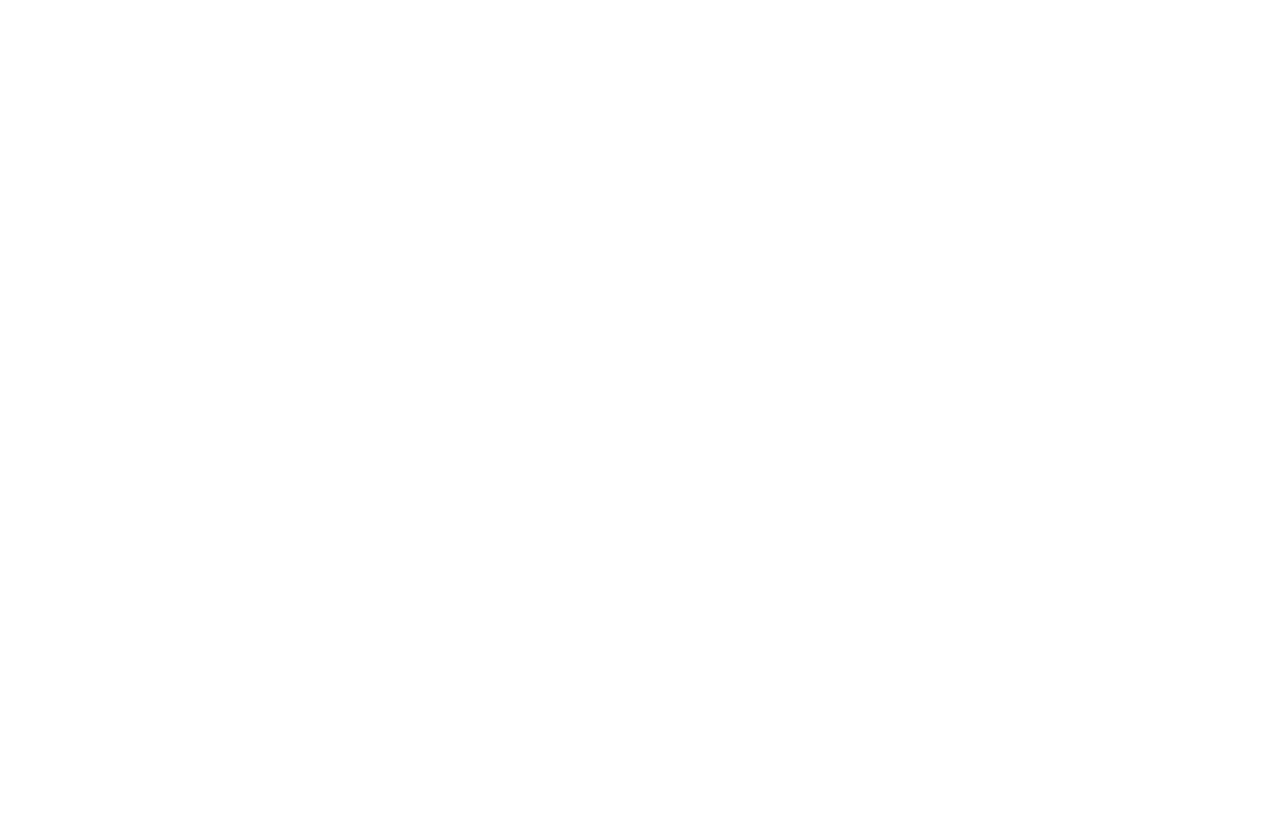
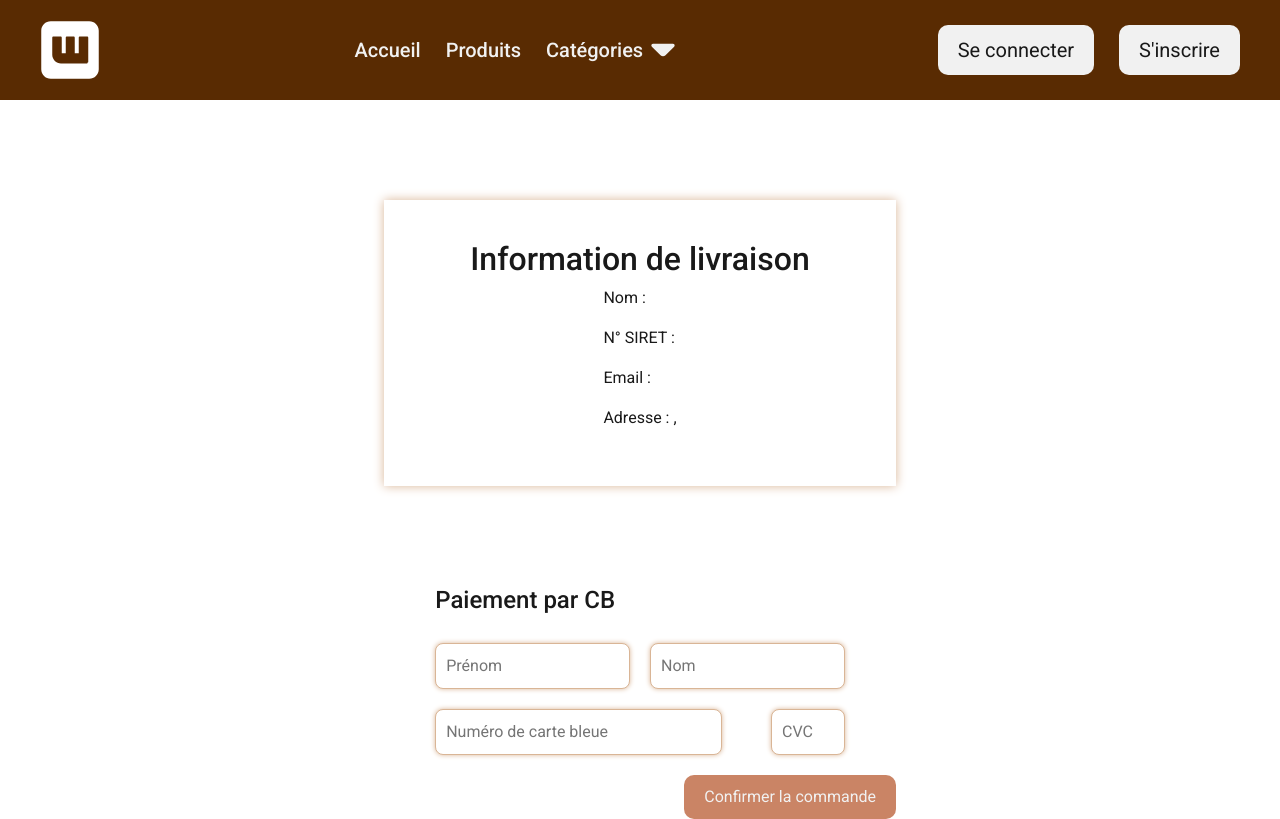
Before and after one commit to ClementYanez/ecf-webwares, a Vue app: page /#/order-payement in a window 1280 px wide. Built offline with nearby package versions, Linux system fonts and the light colour scheme.

Commit message:
récap commande et cb

```diff
--- a/src/components/PaymentComponent.vue
+++ b/src/components/PaymentComponent.vue
@@ -0,0 +1,145 @@
+<template>
+    <div class="payment-container">
+      <div class="form-group">
+  <h4>Paiement par CB</h4>
+
+  <!-- Les inputs Prénom et Nom -->
+  <div class="name-fields">
+    <input type="text" v-model="firstName" placeholder="Prénom" class="input-name" />
+    <input type="text" v-model="lastName" placeholder="Nom" class="input-name" />
+  </div>
+  <p v-if="errorMessages.firstName" class="error-message">{{ errorMessages.firstName }}</p>
+  <p v-if="errorMessages.lastName" class="error-message">{{ errorMessages.lastName }}</p>
+
+  <!-- Les inputs Numéro de carte bleue et CVC -->
+  <div class="card-fields">
+    <input type="text" v-model="cardNumber" placeholder="Numéro de carte bleue" class="input-card" />
+    <input type="text" v-model="cvc" placeholder="CVC" class="input-cvc" />
+  </div>
+  <p v-if="errorMessages.cardNumber" class="error-message">{{ errorMessages.cardNumber }}</p>
+  <p v-if="errorMessages.cvc" class="error-message">{{ errorMessages.cvc }}</p>
+</div>
+      <ButtonComponent text="Confirmer la commande" color="#CA8465" @click="confirmCommand" />
+      <p v-if="errorMessages.length" class="error-message">
+  <span v-for="(error, index) in errorMessages" :key="index">{{ error }}<br /></span>
+</p>
+
+    </div>
+  </template>
+
+
+  <script>
+  import ButtonComponent from '@/components/ButtonComponent.vue';
+
+  export default {
+    components: {
+      ButtonComponent,
+    },
+    data() {
+  return {
+    firstName: '',
+    lastName: '',
+    cardNumber: '',
+    cvc: '',
+    errorMessages: {
+      firstName: '',
+      lastName: '',
+      cardNumber: '',
+      cvc: ''
+    },
+  };
+},
+methods: {
+  confirmCommand() {
+    // Réinitialiser les messages d'erreur
+    this.errorMessages = {
+      firstName: '',
+      lastName: '',
+      cardNumber: '',
+      cvc: ''
+    };
+
+    // Vérification des conditions
+    if (!/^[a-zA-Z]+$/.test(this.firstName)) {
+      this.errorMessages.firstName = 'Le prénom doit contenir au moins une lettre.';
+    }
+    if (!/^[a-zA-Z]+$/.test(this.lastName)) {
+      this.errorMessages.lastName = 'Le nom doit contenir au moins une lettre.';
+    }
+    if (!/^\d{16}$/.test(this.cardNumber)) {
+      this.errorMessages.cardNumber = 'Le numéro de carte bleue doit contenir exactement 16 chiffres.';
+    }
+    if (!/^\d{3}$/.test(this.cvc)) {
+      this.errorMessages.cvc = 'Le CVC doit contenir exactement 3 chiffres.';
+    }
+
+    // Si des erreurs existent, ne pas procéder au paiement
+    if (Object.values(this.errorMessages).some(msg => msg !== '')) {
+      return;
+    }
+
+  },
+}
+
+  };
+  </script>
+
+<style scoped>
+.payment-container {
+  display: flex;
+  flex-direction: column;
+  justify-content: center; /* Ajusté pour aligner le contenu en haut */
+  align-items: center;
+  padding-top: 100px;
+  width: 40%;
+  margin: 0 auto;
+}
+
+.payment-container button{
+    display: flex;
+    align-self: flex-end;
+    margin-top: 20px;
+}
+
+.form-group {
+  width: 80%; /* Ajuste la largeur globale de la section formulaire */
+  display: flex;
+  flex-direction: column;
+  gap: 20px; /* Espacement entre les groupes */
+}
+
+.name-fields {
+  display: flex;
+  justify-content: space-between;
+  gap: 20px; /* Espacement entre les deux inputs Prénom et Nom */
+}
+
+.card-fields {
+  display: flex;
+  justify-content: space-between;
+  gap: 20px; /* Espacement entre les deux inputs */
+}
+
+.input-name, .input-card, .input-cvc {
+  outline: none;
+  width: 48%; /* Appliquer pour chaque input */
+  padding: 10px;
+  border-radius: 8px;
+  border: 1px solid #d9b596; /* Ajout d'une bordure de 2px avec la couleur uniforme */
+  box-shadow: 0 0 5px #d9b596;
+}
+
+.input-card {
+  width: 70%; /* Ajuste la largeur spécifique */
+}
+
+.input-cvc {
+  width: 18%; /* Ajuste la largeur spécifique */
+}
+
+/* Ajoutez du style pour le message d'erreur, si nécessaire */
+.error-message {
+  color: red;
+  margin-top: 10px;
+}
+</style>
--- a/src/views/OrderPayement.vue
+++ b/src/views/OrderPayement.vue
@@ -1,15 +1,59 @@
 <template>
+    <HeaderComponent />
+    <div class="global-container">
+        <div class="livraison-container">
+          <h2>Information de livraison</h2>
           <div>
+            <p>Nom : {{ user.raisonSociale }}</p>
+            <p>N° SIRET : {{  user.siret }}</p>
+            <p>Email : {{ user.email }}</p>
+            <p>Adresse : {{ user.adresse }}, {{ user.codePostal }} {{ user.ville }}</p>
+          </div>
+        </div>
+    </div>
+    <PaymentComponent />
 
-    </div>
   </template>
 
   <script>
+  import HeaderComponent from '@/components/HeaderComponent.vue';
+  import PaymentComponent from '@/components/PaymentComponent.vue';
+
+
   export default {
 
+    components: {
+      HeaderComponent,
+      PaymentComponent,
+
+    },
+    data() {
+      return {
+        user: {},
+      };
+    },
+    created() {
+      const user = JSON.parse(localStorage.getItem('user'));
+      if (user) {
+        this.user = user; // Récupérer les données de l'utilisateur connecté
       }
+    },
+  };
   </script>
 
   <style scoped>
+.global-container{
+    padding-top: 200px;
+}
 
+.livraison-container{
+  display: flex;
+  flex-direction: column;
+  justify-content: center; /* Ajusté pour aligner le contenu en haut */
+  align-items: center;
+  width: 40%;
+  padding: 40px;
+  margin: 0 auto;
+  box-shadow: 0 0 10px #d9b596;
+  }
   </style>
```
Lines whose indentation alone changed are shown as unchanged.
